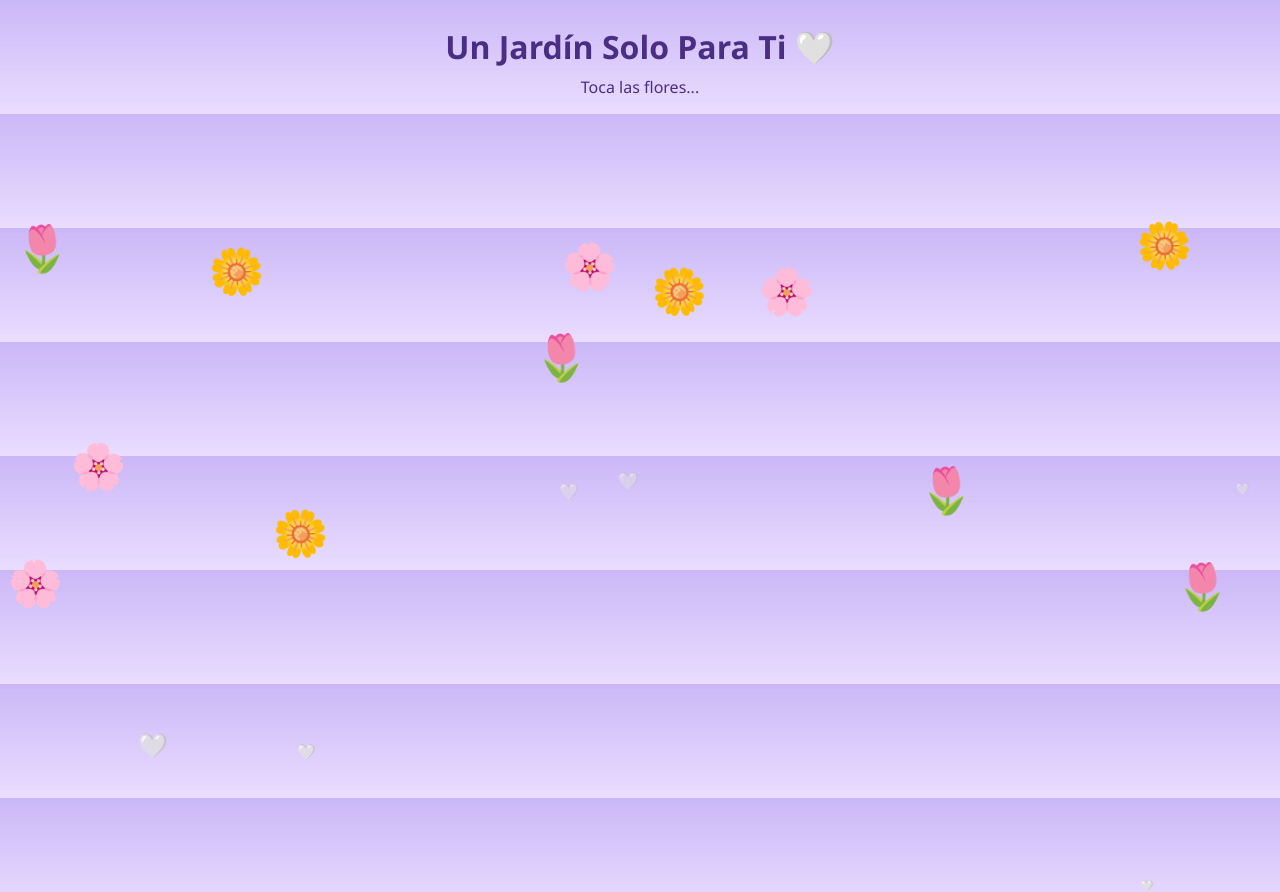
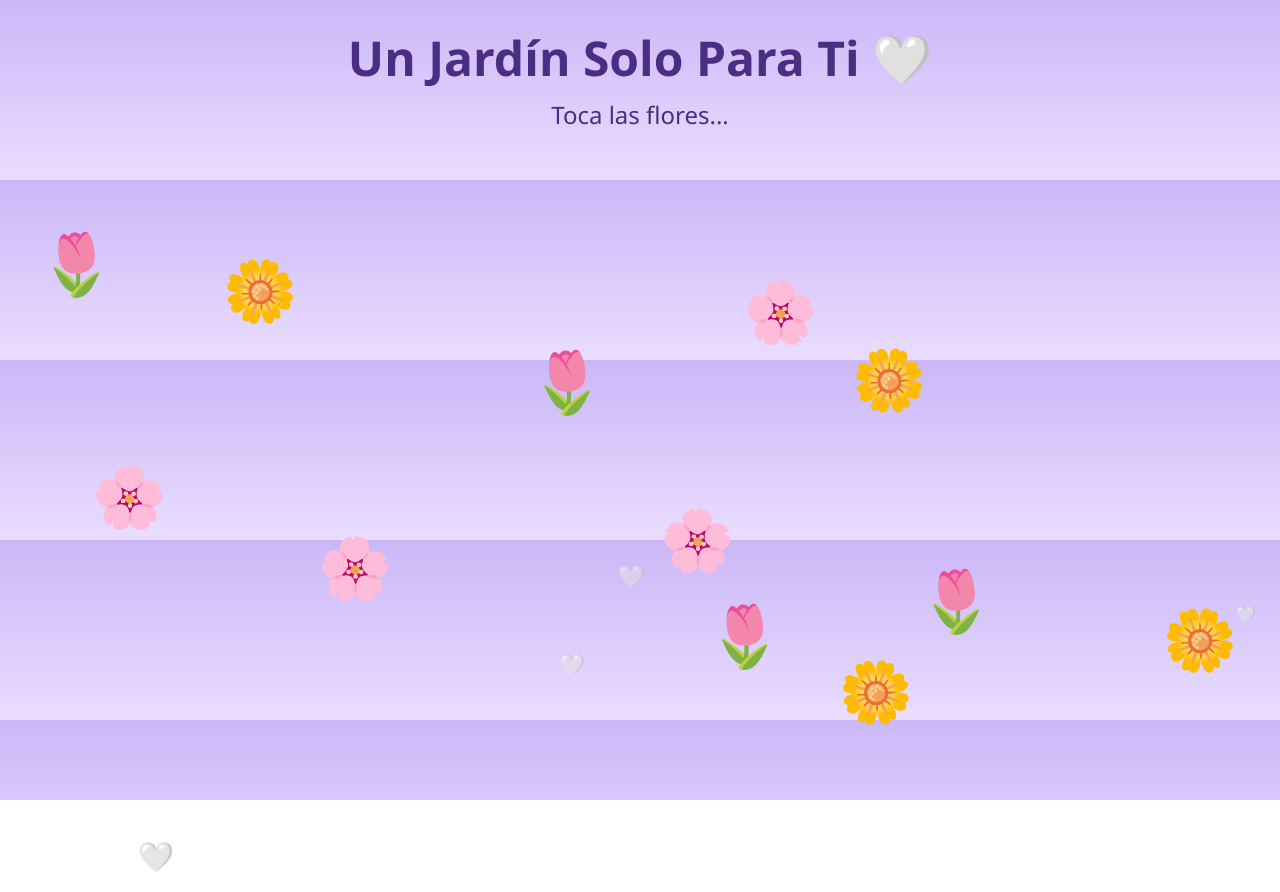
Before and after one commit to VHS50599/regalito1, a plain HTML site: page index.html in a window 1280 px wide. After the commit the page ends 800 px from the top, so only its background shows below. Drawn offline with Linux system fonts and the light colour scheme.

Commit message:
Update index.html

```diff
--- a/index.html
+++ b/index.html
@@ -8,48 +8,45 @@
 <style>
 body {
     margin: 0;
-    overflow: hidden;
     font-family: 'Segoe UI', sans-serif;
     background: linear-gradient(to top, #e9ddff, #cbb7f7);
     text-align: center;
     color: #4b2e83;
+    overflow-x: hidden;
 }
 
-/* Header */
 .header {
+    padding: 25px 10px;
     position: relative;
     z-index: 10;
-    padding-top: 25px;
 }
 
 h1 {
     margin: 0;
-    font-size: 2em;
+    font-size: clamp(2rem, 6vw, 3rem);
 }
 
 p {
     margin-top: 8px;
+    font-size: clamp(1.2rem, 4vw, 1.5rem);
 }
 
-/* Flowers */
 .flower {
     position: absolute;
-    font-size: 45px;
+    font-size: clamp(40px, 8vw, 60px);
     cursor: pointer;
     animation: floatAnimation var(--duration) ease-in-out var(--delay) infinite alternate;
     transition: transform 0.3s;
+    user-select: none;
 }
 
-.flower:hover {
-    transform: scale(1.3);
-}
+.flower:hover { transform: scale(1.2); }
 
 @keyframes floatAnimation {
     from { transform: translateY(0px); }
     to { transform: translateY(var(--float-distance)); }
 }
 
-/* Popup */
 .message {
     position: fixed;
     top: 50%;
@@ -59,15 +56,16 @@ p {
     padding: 25px;
     border-radius: 20px;
     display: none;
-    max-width: 320px;
+    width: min(90vw, 350px);
     box-shadow: 0 0 25px rgba(0,0,0,0.2);
     color: #4b2e83;
     z-index: 20;
+    box-sizing: border-box;
 }
 
 .message button {
     margin-top: 15px;
-    padding: 8px 15px;
+    padding: 10px 16px;
     border: none;
     border-radius: 10px;
     background-color: #cbb7f7;
@@ -76,23 +74,17 @@ p {
     font-weight: bold;
 }
 
-/* White floating hearts */
 .heart {
-    position: absolute;
+    position: fixed;
     color: white;
     animation: floatUp linear infinite;
     opacity: 0.8;
+    pointer-events: none;
 }
 
 @keyframes floatUp {
-    from {
-        transform: translateY(100vh);
-        opacity: 1;
-    }
-    to {
-        transform: translateY(-10vh);
-        opacity: 0;
-    }
+    from { transform: translateY(100vh); opacity: 1; }
+    to { transform: translateY(-10vh); opacity: 0; }
 }
 </style>
 </head>
@@ -124,70 +116,82 @@ const flowersData = [
     {emoji:"🌼", message:"Eres mi pensamiento favorito cada día 🤍"}
 ];
 
-const placedPositions = [];
-const minDistance = 70; // minimum space between flowers
+const placed = [];
+const minDistance = 12; // vw/vh units
+const safeMarginX = 2; // extra margin for flower width
+const topBoundary = 25;
+const bottomBoundary = 85;
 
 function isFarEnough(x, y) {
-    for (let pos of placedPositions) {
+    for (let pos of placed) {
         const dx = pos.x - x;
         const dy = pos.y - y;
-        if (Math.sqrt(dx * dx + dy * dy) < minDistance) {
-            return false;
-        }
+        if (Math.sqrt(dx*dx + dy*dy) < minDistance) return false;
     }
     return true;
 }
 
-flowersData.forEach((flowerData) => {
+function createFlowers() {
+    flowersData.forEach(data => {
         const flower = document.createElement("div");
         flower.classList.add("flower");
-    flower.innerHTML = flowerData.emoji;
+        flower.innerHTML = data.emoji;
+        document.body.appendChild(flower); // temporarily append to measure
 
-    let x, y;
-    let attempts = 0;
+        // get actual flower width in vw
+        const flowerWidthPx = flower.offsetWidth;
+        const vwToPx = window.innerWidth / 100;
+        const flowerWidthVW = flowerWidthPx / vwToPx;
+
+        let x, y, attempts = 0;
 
         do {
-        x = Math.random() * (window.innerWidth - 60);
-        y = (window.innerHeight * 0.25) +
-            Math.random() * (window.innerHeight * 0.65 - 60);
+            x = safeMarginX + Math.random() * (100 - 2*safeMarginX - flowerWidthVW);
+            y = topBoundary + Math.random() * (bottomBoundary - topBoundary);
             attempts++;
         } while (!isFarEnough(x, y) && attempts < 100);
 
-    placedPositions.push({x, y});
+        placed.push({x, y});
+        flower.style.left = x + "vw";
+        flower.style.top = y + "vh";
 
-    flower.style.left = x + "px";
-    flower.style.top = y + "px";
-
-    flower.style.setProperty("--float-distance", (-10 - Math.random() * 20) + "px");
+        flower.style.setProperty("--float-distance", (-5 - Math.random() * 10) + "px");
         flower.style.setProperty("--duration", (3 + Math.random() * 4) + "s");
         flower.style.setProperty("--delay", (Math.random() * 3) + "s");
 
         flower.addEventListener("click", () => {
-        document.getElementById("text").innerText = flowerData.message;
+            document.getElementById("text").innerText = data.message;
             document.getElementById("popup").style.display = "block";
         });
+    });
+}
 
-    document.body.appendChild(flower);
-});
+createFlowers();
 
 function closeMessage() {
     document.getElementById("popup").style.display = "none";
 }
 
-/* Floating white hearts */
+/* Floating hearts */
 function createHeart() {
     const heart = document.createElement("div");
     heart.classList.add("heart");
     heart.innerHTML = "🤍";
     heart.style.left = Math.random() * 100 + "vw";
-    heart.style.fontSize = (Math.random() * 20 + 10) + "px";
-    heart.style.animationDuration = (5 + Math.random() * 5) + "s";
+    heart.style.fontSize = (Math.random() * 20 + 15) + "px";
+    heart.style.animationDuration = (6 + Math.random() * 4) + "s";
     document.body.appendChild(heart);
-
     setTimeout(() => heart.remove(), 10000);
 }
 
-setInterval(createHeart, 800);
+setInterval(createHeart, 900);
+
+/* Recalculate flowers on resize */
+window.addEventListener("resize", () => {
+    document.querySelectorAll(".flower").forEach(f => f.remove());
+    placed.length = 0;
+    createFlowers();
+});
 </script>
 
 </body>
```
Lines whose indentation alone changed are shown as unchanged.
